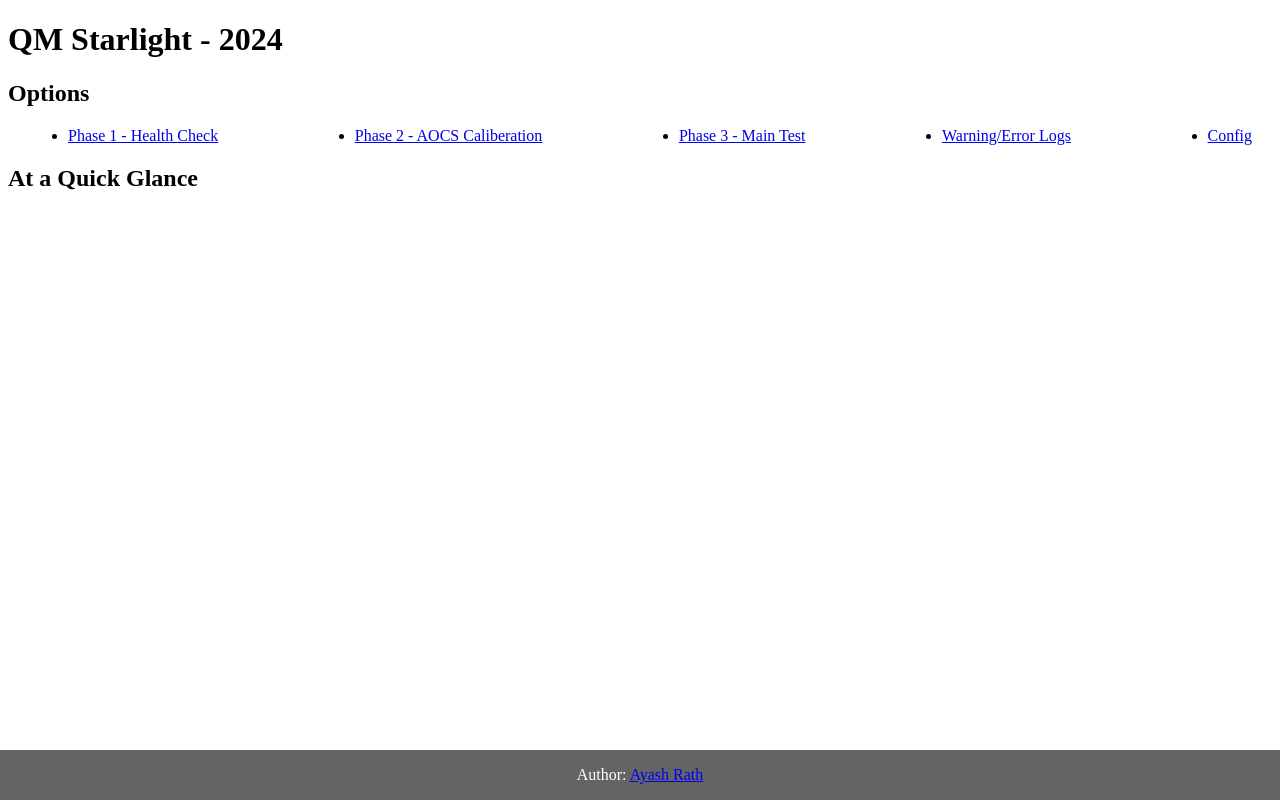
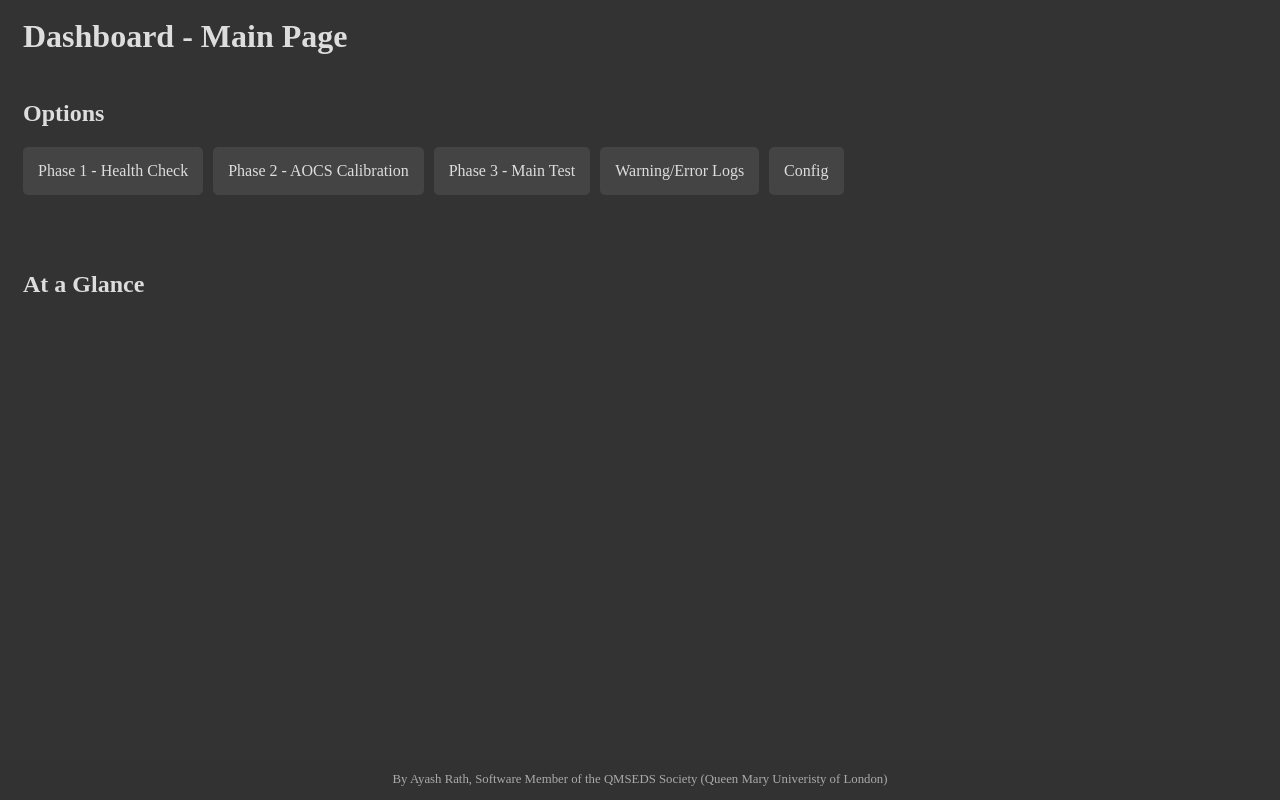
Before and after one commit to QMSEDS-SDC/2024-Ground-Station, a Flask app: page / in a window 1280 px wide. Run offline with Flask 3, Linux system fonts and the light colour scheme.

Commit message:
Implemented the basic layout of the pages

```diff
--- a/dashboard/static/style.css
+++ b/dashboard/static/style.css
@@ -1,20 +1,78 @@
 * {
   box-sizing: border-box;
+  font-family: 'Times New Roman', Times, serif;
+}
+
+body {
+  display: flex;
+  flex-direction: column;
+  background-color: #333;
+  color: #ddd;
 }
 
 .header {
   display: flex;
   justify-content: space-between;
   align-items: center;
-  padding: 20px;
-  background-color: rgb(100, 100, 100);
-  color: white;
+  padding: 10px 15px;
 }
 
-.overview ul{
+.header h1 {
+  margin: 0;
+}
+
+.header a {
+  color: #ddd;
+  text-decoration: none;
+}
+
+.header a:hover {
+  text-decoration: underline;
+  color: #fff;
+}
+
+.overview {
+  margin: 15px;
+}
+
+.overview ul {
   display: flex;
-  justify-content: space-between;
-  margin: 20px;
+  justify-content: start;
+  list-style: none;
+  padding: 0;
+}
+
+.overview li {
+  padding: 15px;
+  margin-bottom: 10px;
+  margin-right: 10px;
+  cursor: pointer;
+  background: #444;
+  text-align: center;
+  border-radius: 5px;
+  transition: 0.3s;
+}
+
+.overview li a {
+  color: inherit;
+  text-decoration: none;
+  display: block;
+  width: 100%;
+  height: 100%;
+}
+
+.overview li a:hover {
+  text-decoration: underline;
+}
+
+.overview li:hover, .overview .active {
+  background: #555;
+}
+
+.status {
+  display: flex;
+  justify-content: start;
+  margin: 15px;
 }
 
 footer {
@@ -22,7 +80,18 @@ footer {
   left: 0;
   bottom: 0;
   width: 100%;
-    background-color: rgb(100, 100, 100);
-    color: white;
+  background-color: rgb(50, 50, 50);
+  color: #aaa;
   text-align: center;
+  font-size: 0.8em;
 }
+
+footer a {
+  color: #aaa;
+  text-decoration: none;
+}
+
+footer a:hover {
+  text-decoration: underline;
+  color: #fff;
+}
--- a/dashboard/templates/index.html
+++ b/dashboard/templates/index.html
@@ -4,46 +4,41 @@
     <meta charset="UTF-8">
     <meta name="viewport" content="width=device-width, initial-scale=1.0">
     <link rel="icon" href="{{ url_for('static', filename='favicon.ico') }}">
-        <title>QMStarlight</title>
+    <title>CubeSat Dashboard</title>
     <link rel="stylesheet" href="{{ url_for('static', filename='style.css') }}">
     <script defer src="{{ url_for('static', filename='index_script.js') }}"></script>
 </head>
 <body>
+    <div class="header">
+        <a href="/">
+            <h1>Dashboard - Main Page</h1>
+        </a>
+    </div>
     <div class="overview">
-            <h1>QM Starlight - 2024</h2>
         <h2>Options</h2>
         <ul>
             <li><a href="/phase1">Phase 1 - Health Check</a></li>
-                <li><a href="/phase2">Phase 2 - AOCS Caliberation</a></li>
+            <li><a href="/phase2">Phase 2 - AOCS Calibration</a></li>
             <li><a href="/phase3">Phase 3 - Main Test</a></li>
             <li><a href="/log">Warning/Error Logs</a></li>
             <li><a href="/config">Config</a></li>
         </ul>
     </div>
 
-        <div class="basic-status">
-            <h2>At a Quick Glance</h1>
+    <div class="status">
+        <h2>At a Glance</h2>
         <div class="status-container">
             <div class="row">
-                    <div class="col">
+                <div class="col"></div>
+                <div class="col"></div>
             </div>
-                    <div class="col">
-                    </div>
-                </div>
-                <div class="row">
-
-                </div>
-                <div class="row">
-
-                </div>
-                <div class="row">
-
-                </div>
-                </div>
+            <div class="row"></div>
+            <div class="row"></div>
+            <div class="row"></div>
         </div>
     </div>
 </body>
 <footer>
-        <p>Author: <a href="https://github.com/ayashrath">Ayash Rath</a></p>
+    <p>By <a href="https://github.com/ayashrath" target="_blank">Ayash Rath</a>, Software Member of the <a href="https://www.qmsu.org/groups/25974/" target="_blank">QMSEDS Society</a> (Queen Mary Univeristy of London)</p>
 </footer>
 </html>
```
Also changed, not shown: dashboard/templates/config.html (+21 -0 lines), dashboard/templates/log.html (+21 -0 lines), dashboard/templates/phase1.html (+6 -2 lines), dashboard/templates/phase2.html (+21 -0 lines), dashboard/templates/phase3.html (+21 -0 lines). Lines whose indentation alone changed are shown as unchanged.
